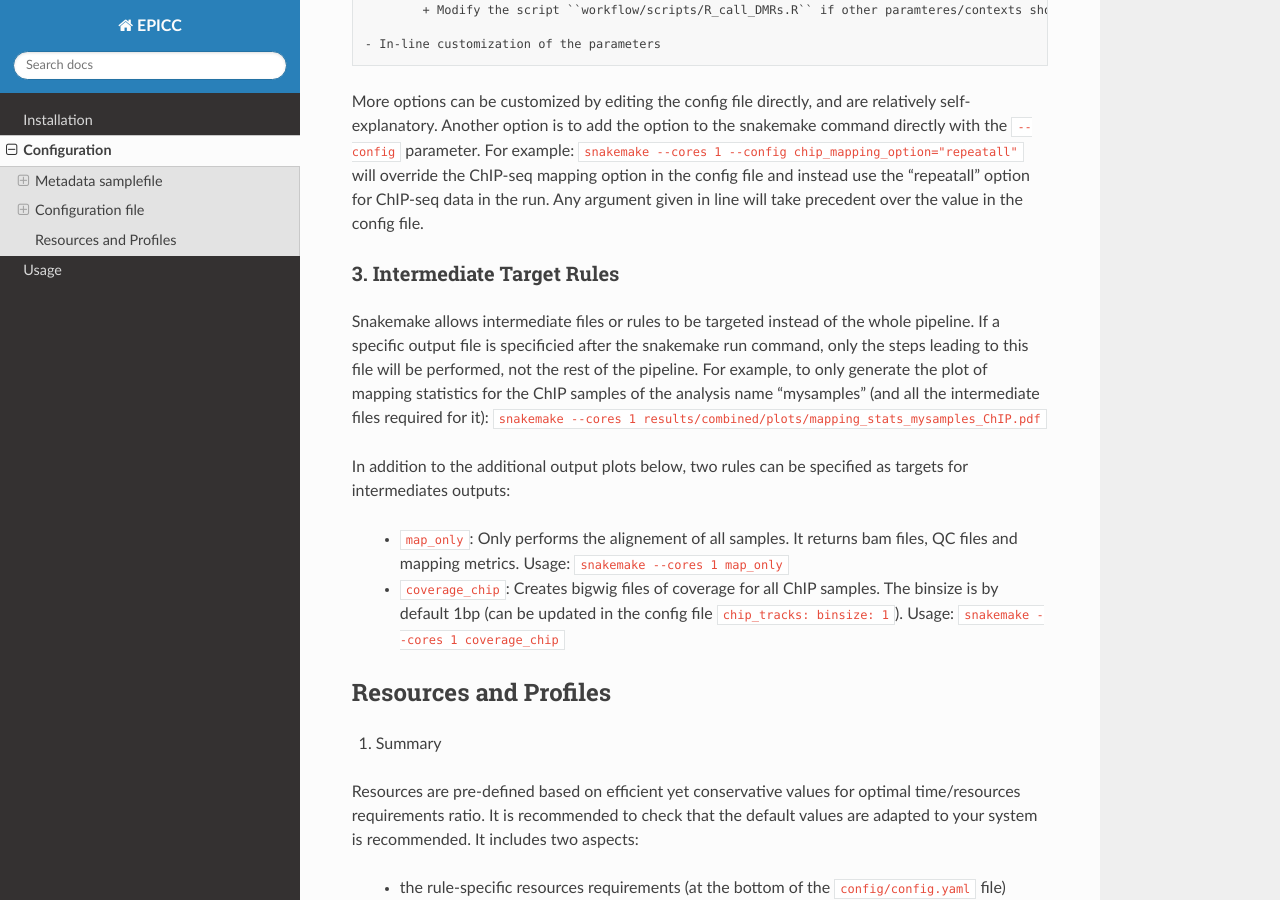
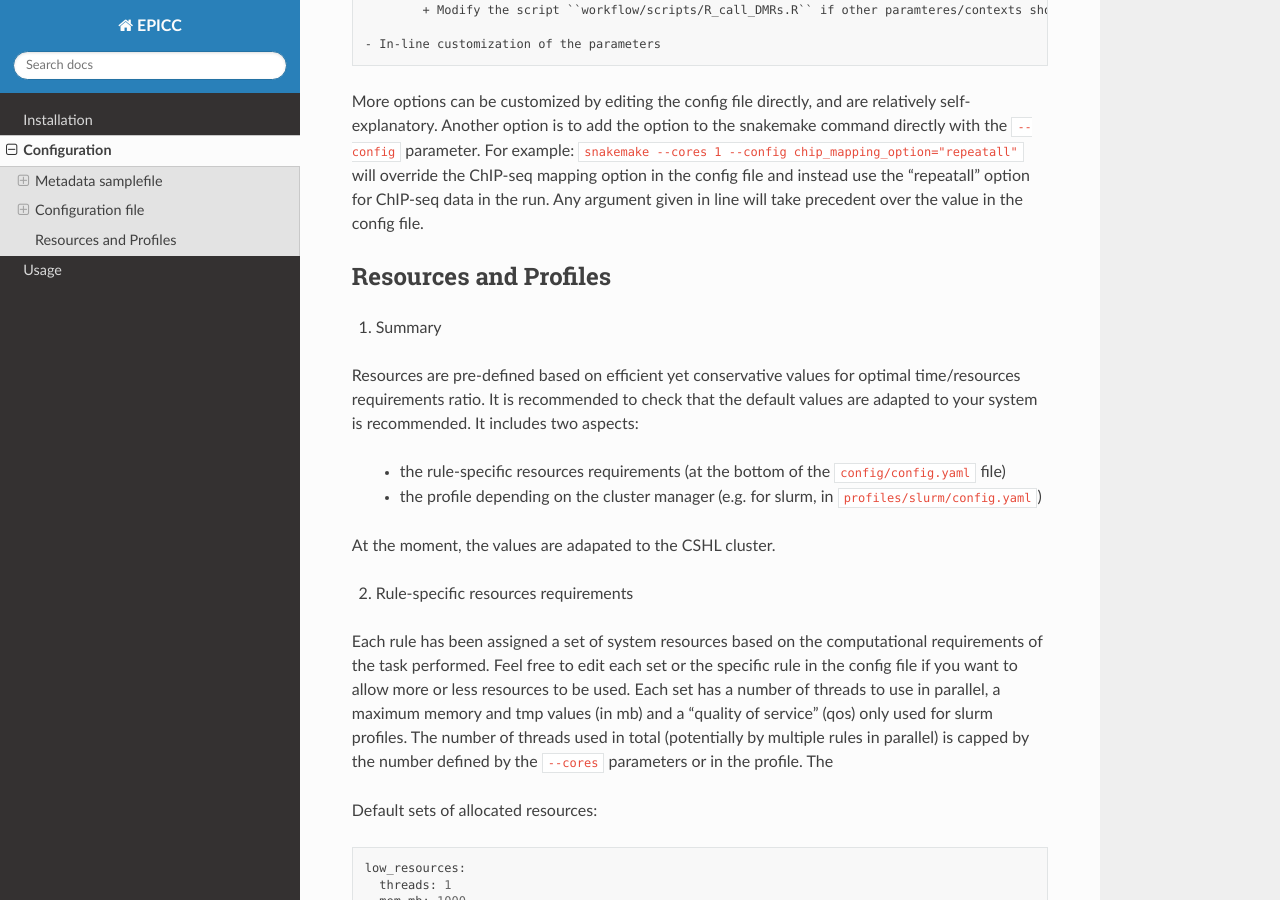
Before and after one commit to joncahn/epicc-documentation, a Sphinx documentation site: the page built from docs/source/configuration.rst, in a window 1280 px wide and 900 px high, scrolled down 7202 px. Built offline with Sphinx 7.4.7 and the Read the Docs theme 3.1.0, drawn with Linux system fonts in a browser that asks for light colours.

Commit message:
Delete intermediate target rules section
Removed section on intermediate target rules from configuration documentation.

```diff
--- a/docs/source/configuration.rst
+++ b/docs/source/configuration.rst
@@ -260,19 +260,6 @@ More options can be customized by editing the config file directly, and are rela
 For example:
 ``snakemake --cores 1 --config chip_mapping_option="repeatall"`` will override the ChIP-seq mapping option in the config file and instead use the "repeatall" option for ChIP-seq data in the run. Any argument given in line will take precedent over the value in the config file.
 
-3. Intermediate Target Rules
-++++++++++++++++++++++++++++
-
-Snakemake allows intermediate files or rules to be targeted instead of the whole pipeline. If a specific output file is specificied after the snakemake run command, only the steps leading to this file will be performed, not the rest of the pipeline.
-For example, to only generate the plot of mapping statistics for the ChIP samples of the analysis name "mysamples" (and all the intermediate files required for it):
-``snakemake --cores 1 results/combined/plots/mapping_stats_mysamples_ChIP.pdf``
-
-In addition to the additional output plots below, two rules can be specified as targets for intermediates outputs:
-
-	- ``map_only``: Only performs the alignement of all samples. It returns bam files, QC files and mapping metrics. Usage: ``snakemake --cores 1 map_only``
-
-	- ``coverage_chip``: Creates bigwig files of coverage for all ChIP samples. The binsize is by default 1bp (can be updated in the config file ``chip_tracks: binsize: 1``). Usage: ``snakemake --cores 1 coverage_chip``
-
 Resources and Profiles
 -----------------------
 
```
